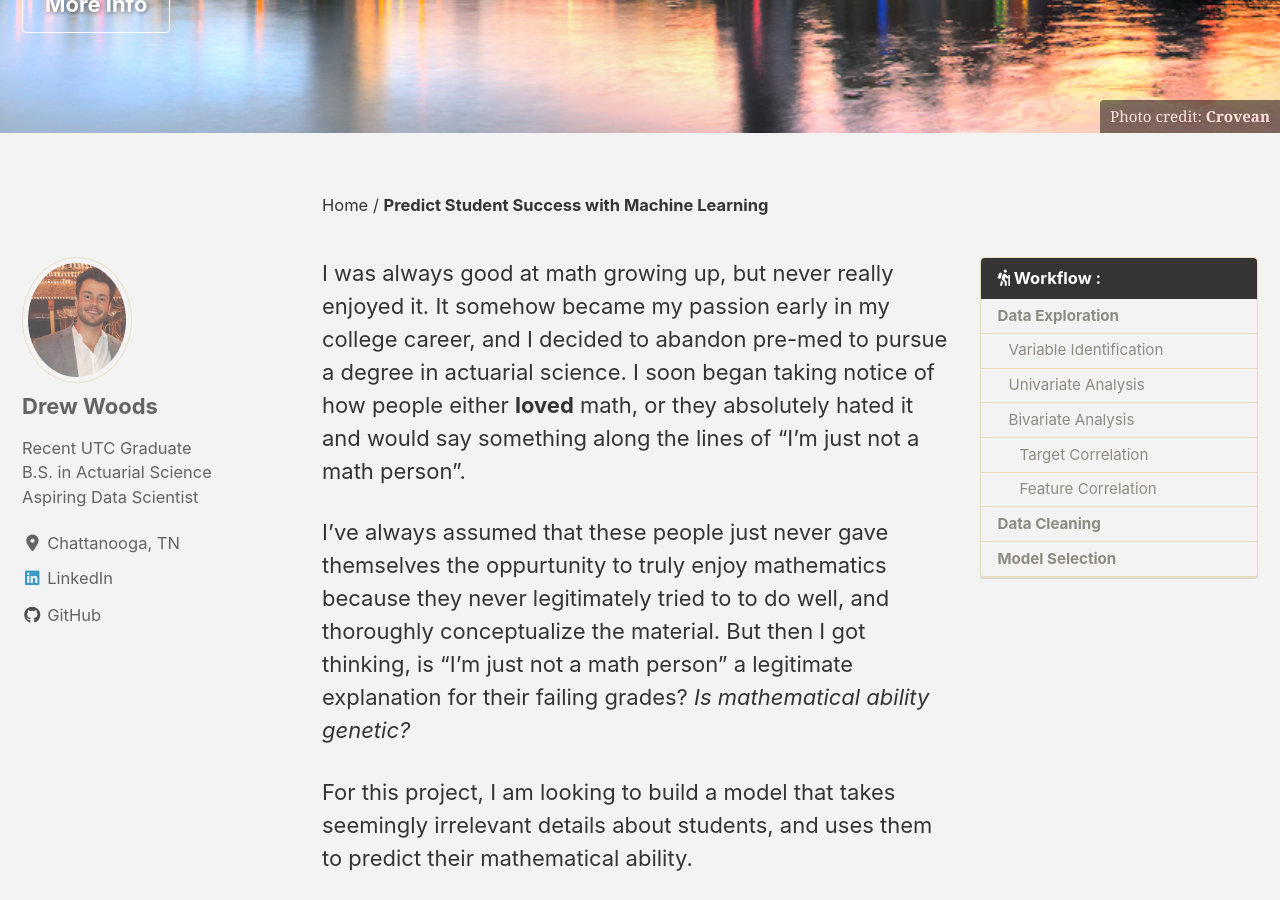
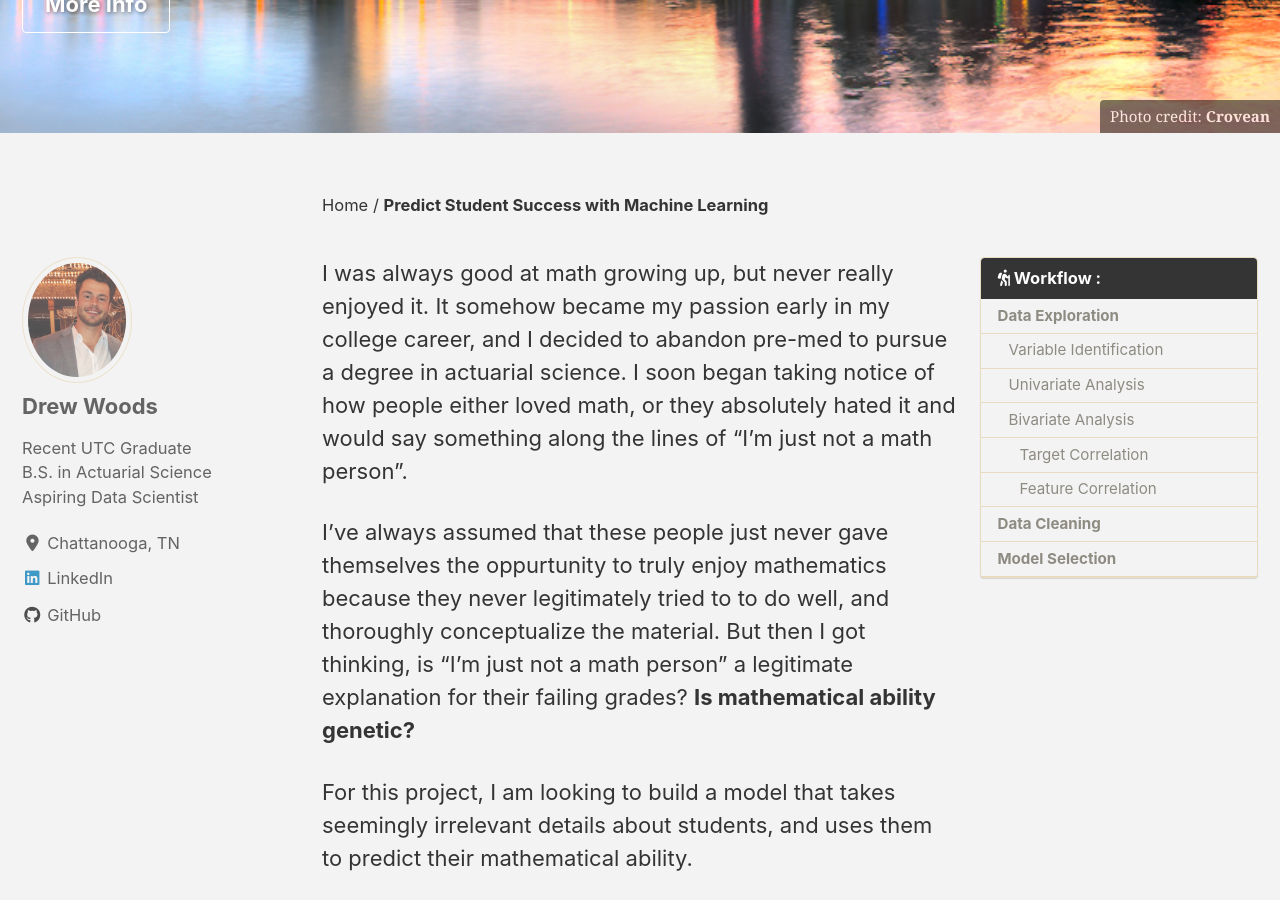
Before and after one commit to backdoordata/backdoordata.github.io, a Jekyll site: the page built from _posts/2020-03-22-Math_Students_ML.md, in a window 1280 px wide and 900 px high, scrolled down 438 px. Built offline with Jekyll 4.4.1, drawn with Linux system fonts in a browser that asks for light colours; cached includes are drawn as plain includes; nearby versions of some CDN libraries; some of the changed text lies outside the part shown.

Commit message:
ML Proj1

````diff
--- a/_posts/2020-03-22-Math_Students_ML.md
+++ b/_posts/2020-03-22-Math_Students_ML.md
@@ -15,9 +15,9 @@
 toc_label: " Workflow :"
 toc_icon: "hiking"
 ---
-I was always good at math growing up, but never really enjoyed it. It somehow became my passion early in my college career, and I decided to abandon pre-med to pursue a degree in actuarial science. I soon began taking notice of how people either **loved** math, or they absolutely hated it and would say something along the lines of "I'm just not a math person".
+I was always good at math growing up, but never really enjoyed it. It somehow became my passion early in my college career, and I decided to abandon pre-med to pursue a degree in actuarial science. I soon began taking notice of how people either loved math, or they absolutely hated it and would say something along the lines of "I'm just not a math person".
 
-I've always assumed that these people just never gave themselves the oppurtunity to truly enjoy mathematics because they never legitimately tried to to do well, and thoroughly conceptualize the material. But then I got thinking, is "I'm just not a math person" a legitimate explanation for their failing grades? *Is mathematical ability genetic?*
+I've always assumed that these people just never gave themselves the oppurtunity to truly enjoy mathematics because they never legitimately tried to to do well, and thoroughly conceptualize the material. But then I got thinking, is "I'm just not a math person" a legitimate explanation for their failing grades? **Is mathematical ability genetic?**
 
 For this project, I am looking to build a model that takes seemingly irrelevant details about students, and uses them to predict their mathematical ability.
 
@@ -428,10 +428,9 @@
 # print results
 print(model_CVscores.sort_values(by= 'Score', ascending= False))
 ```
+![](/images/math_ML_imgs/output_43_1.png)
 
 ![](/images/math_ML_imgs/model_scores.png)
 
-![](/images/math_ML_imgs/output_43_1.png)
-
 
 Logistic Regession and Random Forest seem to be the best two classifiers for the dataset. Both scored over 65% accuracy right out of the box with default parameters and no feature selection.
````
Also changed, not shown: other parts of _posts/2020-03-22-Math_Students_ML.md (+1 -1 lines).
